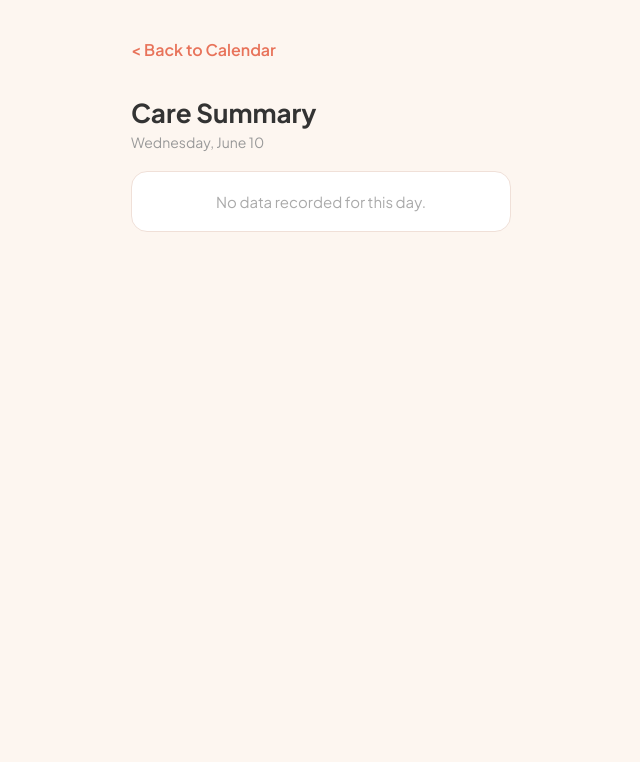
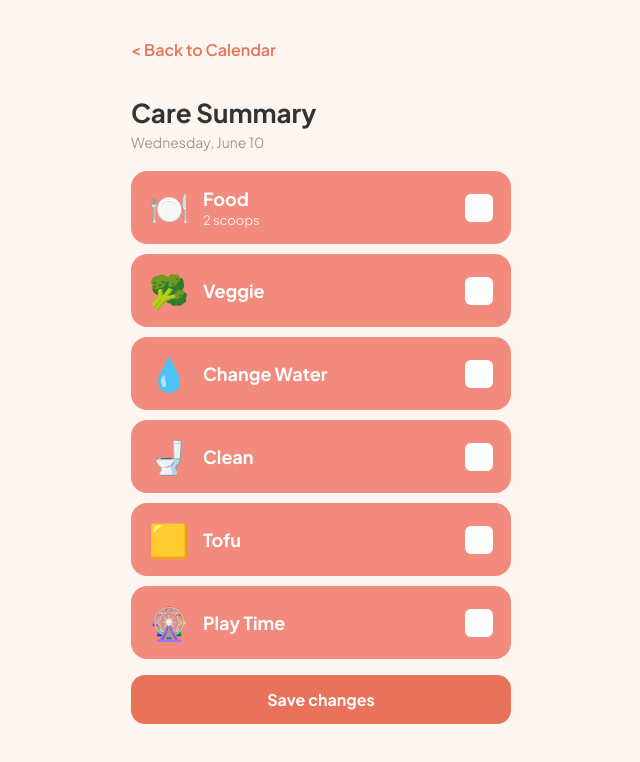
Before and after one commit to shellyshellygg/chesters-care, a React (Vite) app: page /calendar in a window 1280 px wide. Both pictures are taken after a click on the element "10". Shown: the top 762 px of the page, without its empty margins (319-959 px from the left). Built offline with nearby package versions, Linux system fonts and the light colour scheme.

Commit message:
editable care summary + fix calendar color logic

```diff
--- a/src/App.css
+++ b/src/App.css
@@ -594,3 +594,20 @@ body {
   font-weight: 600;
   color: #666;
 }
+
+.save-btn {
+  width: 100%;
+  margin-top: 16px;
+  padding: 14px;
+  background: #e8735a;
+  color: white;
+  border: none;
+  border-radius: 14px;
+  font-size: 16px;
+  font-weight: 700;
+  cursor: pointer;
+  font-family: inherit;
+  transition: background 0.2s;
+}
+
+.save-btn:hover { background: #d4614a; }
--- a/src/pages/Calendar.jsx
+++ b/src/pages/Calendar.jsx
@@ -51,9 +51,10 @@ export default function Calendar() {
           const feeding = isFeedingDay(date)
           const emojis = [data.snack && '🌰', data.playtime && '🎡'].filter(Boolean).join('')
 
-          let cellClass = feeding ? 'feeding-day' : 'no-feed-day'
-          if (hasData && allDone) cellClass = 'all-done'
-          else if (hasData && feeding) cellClass = 'feeding-pending'
+          const foodChecked = data.food === true
+let cellClass = feeding ? 'feeding-day' : 'no-feed-day'
+if (feeding && foodChecked) cellClass = 'all-done'
+else if (feeding && hasData && !foodChecked) cellClass = 'feeding-pending'
 
           return (
             <div
--- a/src/pages/CareSummary.jsx
+++ b/src/pages/CareSummary.jsx
@@ -1,21 +1,65 @@
+import { useState } from 'react'
 import { Link, useParams } from 'react-router-dom'
 
-const ITEMS = [
-  { key: 'food', emoji: '🍽️', label: 'Food', sublabel: '2 scoops' },
-  { key: 'veggie', emoji: '🥦', label: 'Veggie' },
-  { key: 'water', emoji: '💧', label: 'Change Water' },
-  { key: 'clean', emoji: '🚽', label: 'Clean' },
-  { key: 'snack', emoji: '🌰', label: 'Snack' },
-  { key: 'playtime', emoji: '🎡', label: 'Play Time' },
-]
+const FEEDING_START = new Date('2026-06-07T12:00:00')
+
+function isFeedingDay(date) {
+  const diffDays = Math.floor((date - FEEDING_START) / (1000 * 60 * 60 * 24))
+  return diffDays % 2 !== 0
+}
+
+const SNACK_BY_DAY = {
+  0: { name: 'Snack', emoji: '⭐' },
+  1: { name: 'Protein Pellets', emoji: '🫙' },
+  2: { name: 'Fruit', emoji: '🍓' },
+  3: { name: 'Tofu', emoji: '🟨' },
+  4: { name: 'Peanut', emoji: '🥜' },
+  5: { name: 'Snack', emoji: '⭐' },
+  6: { name: 'Snack', emoji: '⭐' },
+}
 
 export default function CareSummary() {
   const { date } = useParams()
-  const data = JSON.parse(localStorage.getItem(`checklist-${date}`) || '{}')
-  const hasData = Object.keys(data).length > 0
-  const formatted = new Date(date + 'T12:00:00').toLocaleDateString('en-US', {
+  const parsedDate = new Date(date + 'T12:00:00')
+  const feeding = isFeedingDay(parsedDate)
+  const snack = SNACK_BY_DAY[parsedDate.getDay()]
+
+  const stored = JSON.parse(localStorage.getItem(`checklist-${date}`) || '{}')
+
+  const [checked, setChecked] = useState({
+    food: stored.food || false,
+    veggie: stored.veggie || false,
+    water: stored.water || false,
+    clean: stored.clean || false,
+    snack: stored.snack || false,
+    playtime: stored.playtime || false,
+  })
+
+  const [saved, setSaved] = useState(false)
+
+  const toggle = (key) => {
+    if (key === 'food' && !feeding) return
+    setChecked(prev => ({ ...prev, [key]: !prev[key] }))
+    setSaved(false)
+  }
+
+  const handleSave = () => {
+    localStorage.setItem(`checklist-${date}`, JSON.stringify(checked))
+    setSaved(true)
+  }
+
+  const formatted = parsedDate.toLocaleDateString('en-US', {
     weekday: 'long', month: 'long', day: 'numeric'
   })
+
+  const ITEMS = [
+    { key: 'food', emoji: '🍽️', label: feeding ? 'Food' : 'No Food', sublabel: feeding ? '2 scoops' : null, disabled: !feeding },
+    { key: 'veggie', emoji: '🥦', label: 'Veggie' },
+    { key: 'water', emoji: '💧', label: 'Change Water' },
+    { key: 'clean', emoji: '🚽', label: 'Clean' },
+    { key: 'snack', emoji: snack.emoji, label: snack.name },
+    { key: 'playtime', emoji: '🎡', label: 'Play Time' },
+  ]
 
   return (
     <div className="page">
@@ -23,21 +67,26 @@ export default function CareSummary() {
       <h1 className="page-title">Care Summary</h1>
       <p className="page-date">{formatted}</p>
 
-      {!hasData
-        ? <div className="no-data">No data recorded for this day.</div>
-        : <div className="summary-cards">
-            {ITEMS.map(item => (
-              <div key={item.key} className={`summary-card ${data[item.key] ? 'done' : 'not-done'}`}>
-                <span className="s-emoji">{item.emoji}</span>
-                <div className="s-text">
-                  <span className="s-label">{item.label}</span>
-                  {item.sublabel && <span className="s-sublabel">{item.sublabel}</span>}
-                </div>
-                <span className="s-check">{data[item.key] ? '✓' : '✕'}</span>
-              </div>
-            ))}
+      <div className="summary-cards">
+        {ITEMS.map(item => (
+          <div
+            key={item.key}
+            className={`card ${checked[item.key] ? 'complete' : ''} ${item.disabled ? 'disabled' : ''}`}
+            onClick={() => toggle(item.key)}
+          >
+            <span className="card-emoji">{item.emoji}</span>
+            <div className="card-text">
+              <span className="card-label">{item.label}</span>
+              {item.sublabel && <span className="card-sublabel">{item.sublabel}</span>}
+            </div>
+            <div className="checkbox">{checked[item.key] ? '✓' : ''}</div>
           </div>
-      }
+        ))}
+      </div>
+
+      <button className="save-btn" onClick={handleSave}>
+        {saved ? '✓ Saved!' : 'Save changes'}
+      </button>
     </div>
   )
 }
```
